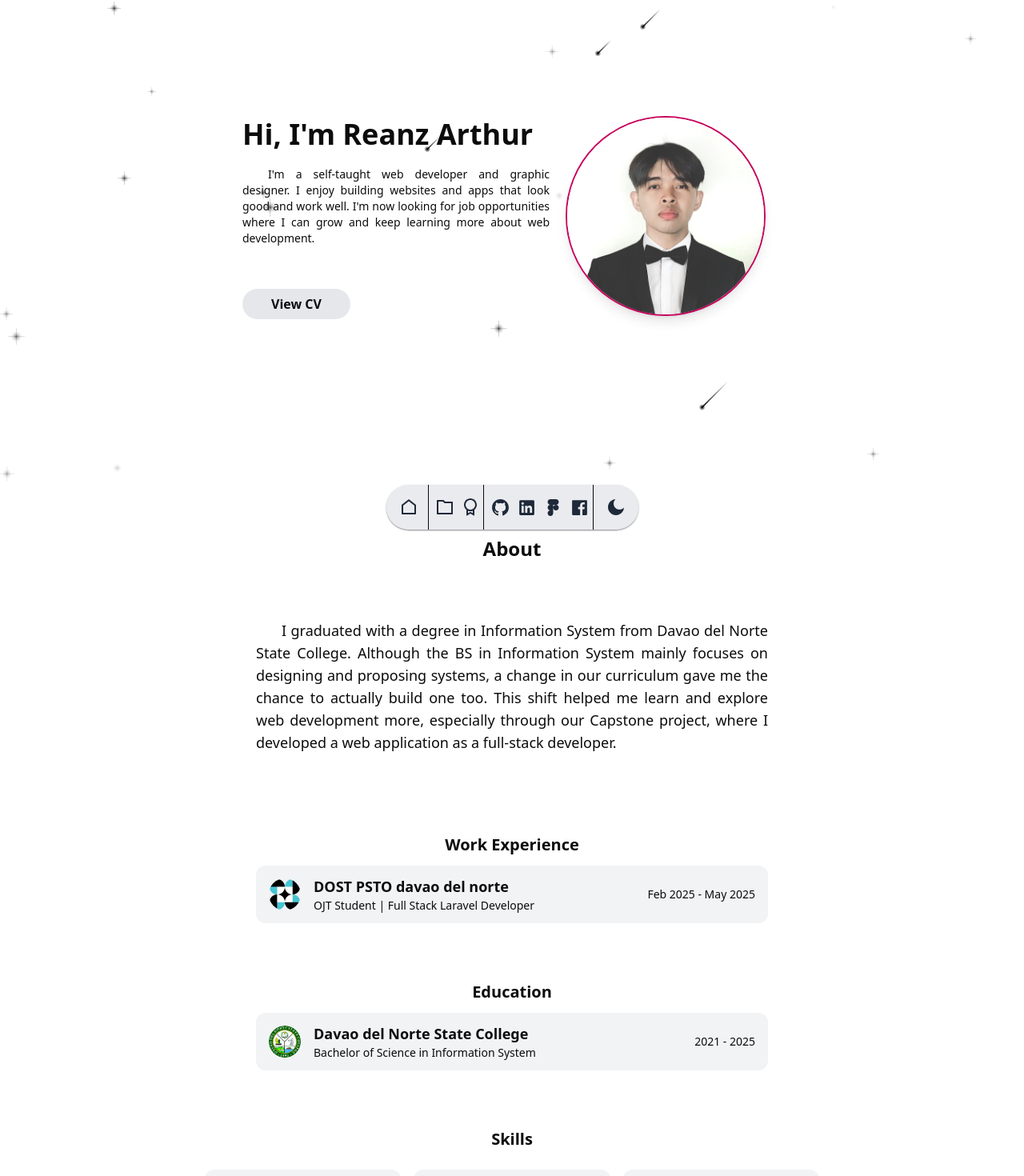
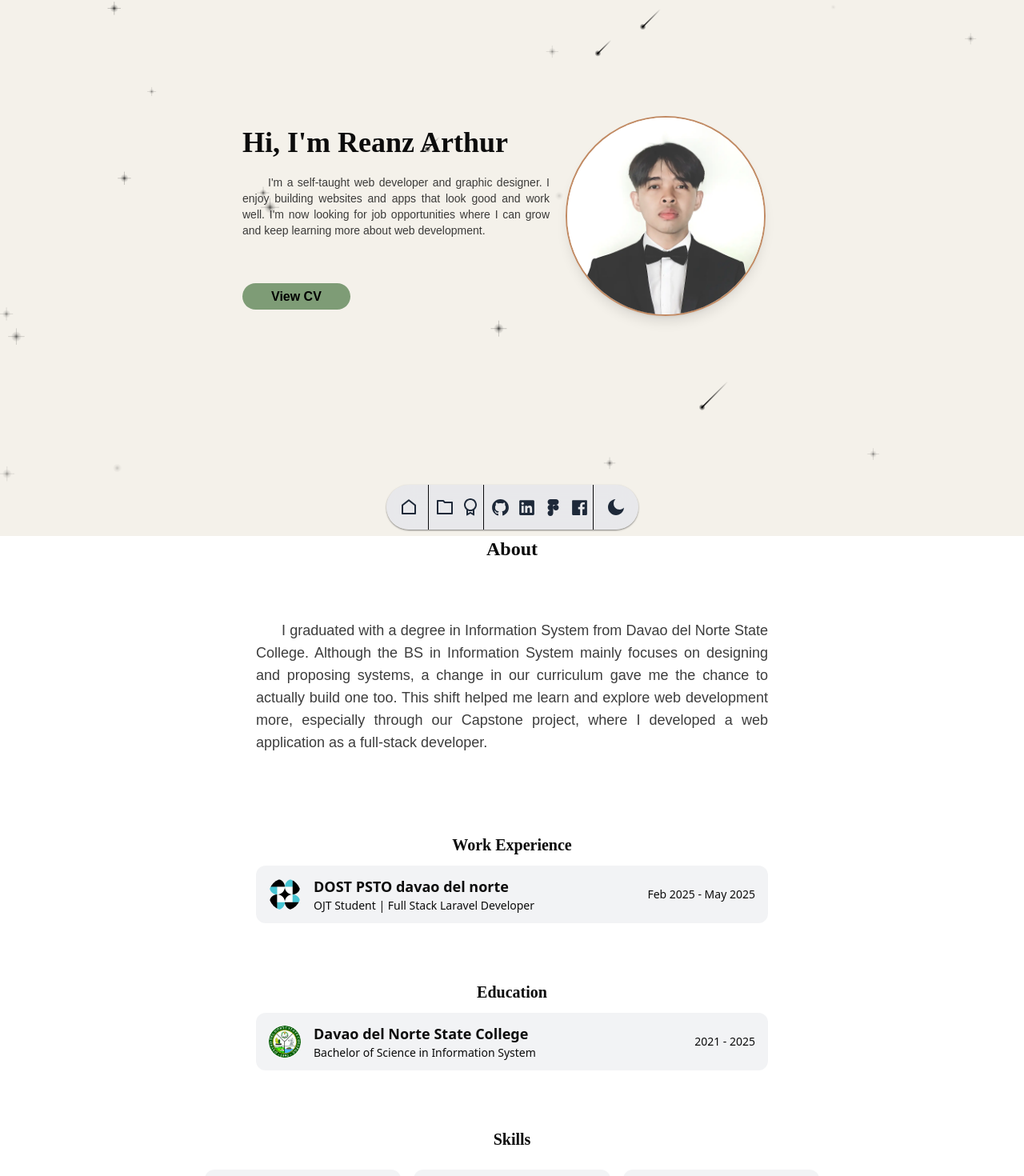
Before and after one commit to reqbahrf/MyPortfolio-react-app, a React (Vite) app: page / in a window 1280 px wide. Shown: the part 130-1600 px from the top of the page at 80% size. Built offline with nearby package versions, Linux system fonts and the light colour scheme.

Commit message:
style(home): apply new typography and color palette to HomeSection

```diff
--- a/src/HomeSection.tsx
+++ b/src/HomeSection.tsx
@@ -55,17 +55,17 @@ export default function HomeSection() {
   }, []);
 
   return (
-    <section id='Home'>
+    <section id='Home' className='min-h-screen transition-colors duration-300'>
       <div className='hero flex h-screen items-center justify-center'>
         <div className='flex h-full w-auto flex-col-reverse px-10 sm:px-40 lg:flex-row'>
           <div className='flex flex-1 flex-col justify-center space-y-5'>
             <div>
-              <h1 className='text-center text-4xl font-bold text-black xl:text-start dark:text-white'>
+              <h1 className='font-display text-center text-4xl font-bold text-black xl:text-start dark:text-white'>
                 Hi, I&apos;m Reanz Arthur
               </h1>
             </div>
             <div className='w-[96dvw] md:w-[40vw] lg:w-[30dvw]'>
-              <p className='md:text-md text-justify indent-8 text-sm text-black dark:text-white'>
+              <p className='font-body md:text-md text-justify indent-8 text-sm text-black/80 dark:text-white/80'>
                 I'm a self-taught web developer and graphic designer. I enjoy
                 building websites and apps that look good and work well. I'm now
                 looking for job opportunities where I can grow and keep learning
@@ -77,7 +77,7 @@ export default function HomeSection() {
               <a
                 href='https://drive.google.com/file/d/16y7aByAf2mYG719OlLFlXsJDRDJVUM6p/view?usp=sharing'
                 target='_blank'
-                className='rounded-full bg-gray-200 px-9 py-2 font-bold text-black hover:shadow-md hover:shadow-black/25 dark:bg-gray-800 dark:text-white hover:dark:shadow-pink-500/50'
+                className='bg-sage font-body hover:bg-clay hover:text-bone rounded-full px-9 py-2 font-bold transition-all hover:shadow-lg dark:text-white'
               >
                 View CV
               </a>
@@ -88,17 +88,17 @@ export default function HomeSection() {
               id='avatar'
               src={profile}
               alt='Profile'
-              className='m-auto h-[250px] w-[250px] rounded-full border-2 border-pink-700 object-cover shadow-lg'
+              className='border-clay m-auto h-[250px] w-[250px] rounded-full border-2 object-cover shadow-lg'
             />
           </div>
         </div>
       </div>
       <section className='flex w-full flex-col items-center justify-center'>
-        <h2 className='text-center text-2xl font-bold text-black xl:text-start dark:text-white'>
+        <h2 className='font-display text-center text-2xl font-bold text-black xl:text-start dark:text-white'>
           About
         </h2>
         <div className='m-5 w-[95dvw] md:m-12 lg:m-18 lg:w-1/2'>
-          <div className='mb-7 text-justify indent-8 text-lg text-black dark:text-white'>
+          <p className='font-body mb-7 text-justify indent-8 text-lg text-black/80 dark:text-white/80'>
             I graduated with a degree in Information System from Davao del Norte
             State College. Although the BS in Information System mainly focuses
             on designing and proposing systems, a change in our curriculum gave
@@ -106,9 +106,9 @@ export default function HomeSection() {
             and explore web development more, especially through our Capstone
             project, where I developed a web application as a full-stack
             developer.
-          </div>
+          </p>
         </div>
-        <h3 className='mb-3 text-center text-xl font-bold text-black xl:text-start dark:text-white'>
+        <h3 className='font-display mb-3 text-center text-xl font-bold text-black xl:text-start dark:text-white'>
           Work Experience
         </h3>
         <div className='mb-5 w-[95dvw] md:mb-12 lg:mb-18 lg:w-1/2'>
@@ -120,7 +120,7 @@ export default function HomeSection() {
             link='https://www.facebook.com/share/p/1H1CjfWftn/'
           />
         </div>
-        <h3 className='mb-3 text-center text-xl font-bold text-black xl:text-start dark:text-white'>
+        <h3 className='font-display mb-3 text-center text-xl font-bold text-black xl:text-start dark:text-white'>
           Education
         </h3>
         <div className='mb-5 w-[95dvw] md:mb-12 lg:mb-18 lg:w-1/2'>
@@ -132,7 +132,7 @@ export default function HomeSection() {
             link='https://www.davadelnorte.edu.ph/'
           />
         </div>
-        <h3 className='mb-6 text-center text-xl font-bold text-black xl:text-start dark:text-white'>
+        <h3 className='font-display mb-6 text-center text-xl font-bold text-black xl:text-start dark:text-white'>
           Skills
         </h3>
         <div className='mb-5 grid w-[95dvw] grid-cols-1 gap-4 md:mb-12 md:grid-cols-3 lg:mb-18 lg:w-3/5'>
@@ -150,7 +150,7 @@ export default function HomeSection() {
       <section id='sectionPin' ref={sectionRef}>
         <div className='pin-wrap-sticky' ref={wrapperRef}>
           <div className='text-container'>
-            <p className='mb-4 text-2xl font-bold text-black sm:text-3xl md:text-4xl dark:text-white'>
+            <p className='mb-4 text-2xl font-bold text-black/80 sm:text-3xl md:text-4xl dark:text-white/80'>
               One of the Figma prototype designs I created for our subject group
               project
             </p>
```
